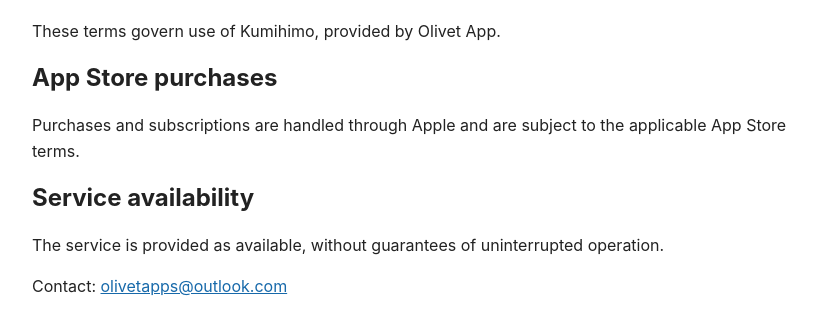
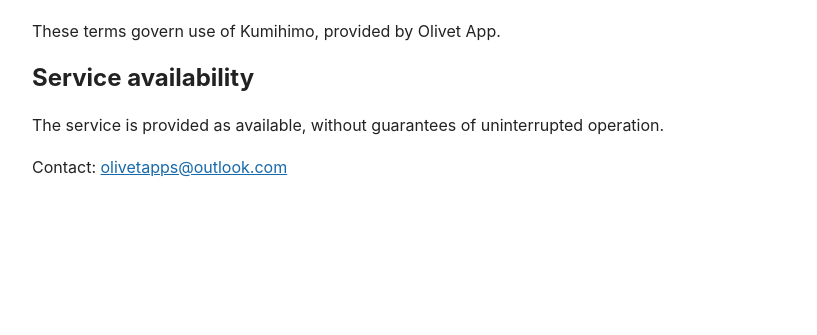
Before and after one commit to olivetapp/Kumihimo, a plain HTML site: page term-of-use.html in a window 1280 px wide. Shown: the part 81-416 px from the top of the page, without its empty margins (208-1025 px from the left). Drawn offline with Linux system fonts and the light colour scheme.

Commit message:
Update approved legal artifact: term-of-use.html

```diff
--- a/term-of-use.html
+++ b/term-of-use.html
@@ -3,4 +3,4 @@
 <meta name="viewport" content="width=device-width,initial-scale=1">
 <meta name="robots" content="noindex"><title>Terms of Use - Kumihimo</title>
 <style>body{font-family:-apple-system,BlinkMacSystemFont,sans-serif;line-height:1.6;max-width:800px;margin:40px auto;padding:0 20px;color:#222}h1,h2{line-height:1.2}a{color:#1769aa}</style>
-</head><body><h1>Terms and Conditions</h1><p>These terms govern use of Kumihimo, provided by Olivet App.</p><h2>App Store purchases</h2><p>Purchases and subscriptions are handled through Apple and are subject to the applicable App Store terms.</p><h2>Service availability</h2><p>The service is provided as available, without guarantees of uninterrupted operation.</p><p>Contact: <a href="mailto:olivetapps@outlook.com">olivetapps@outlook.com</a></p></body></html>
+</head><body><h1>Terms and Conditions</h1><p>These terms govern use of Kumihimo, provided by Olivet App.</p><h2>Service availability</h2><p>The service is provided as available, without guarantees of uninterrupted operation.</p><p>Contact: <a href="mailto:olivetapps@outlook.com">olivetapps@outlook.com</a></p></body></html>
```
